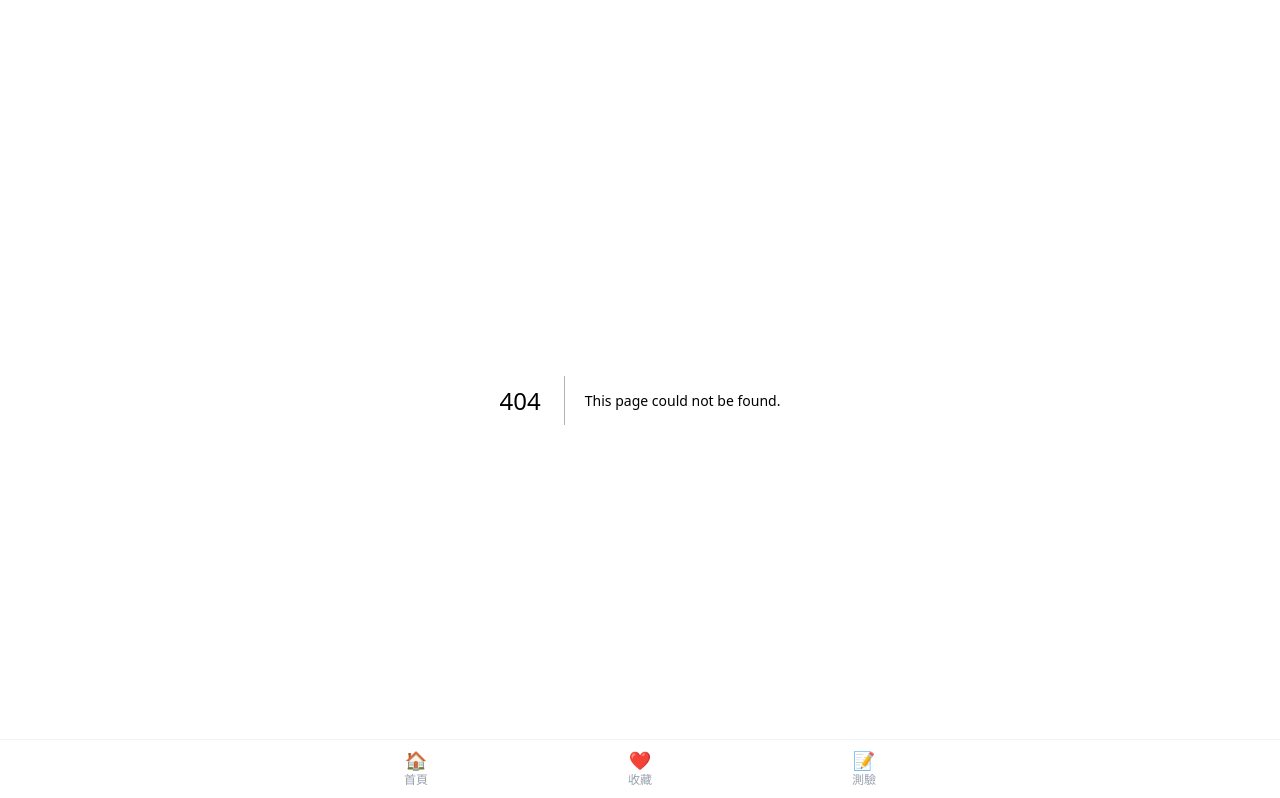
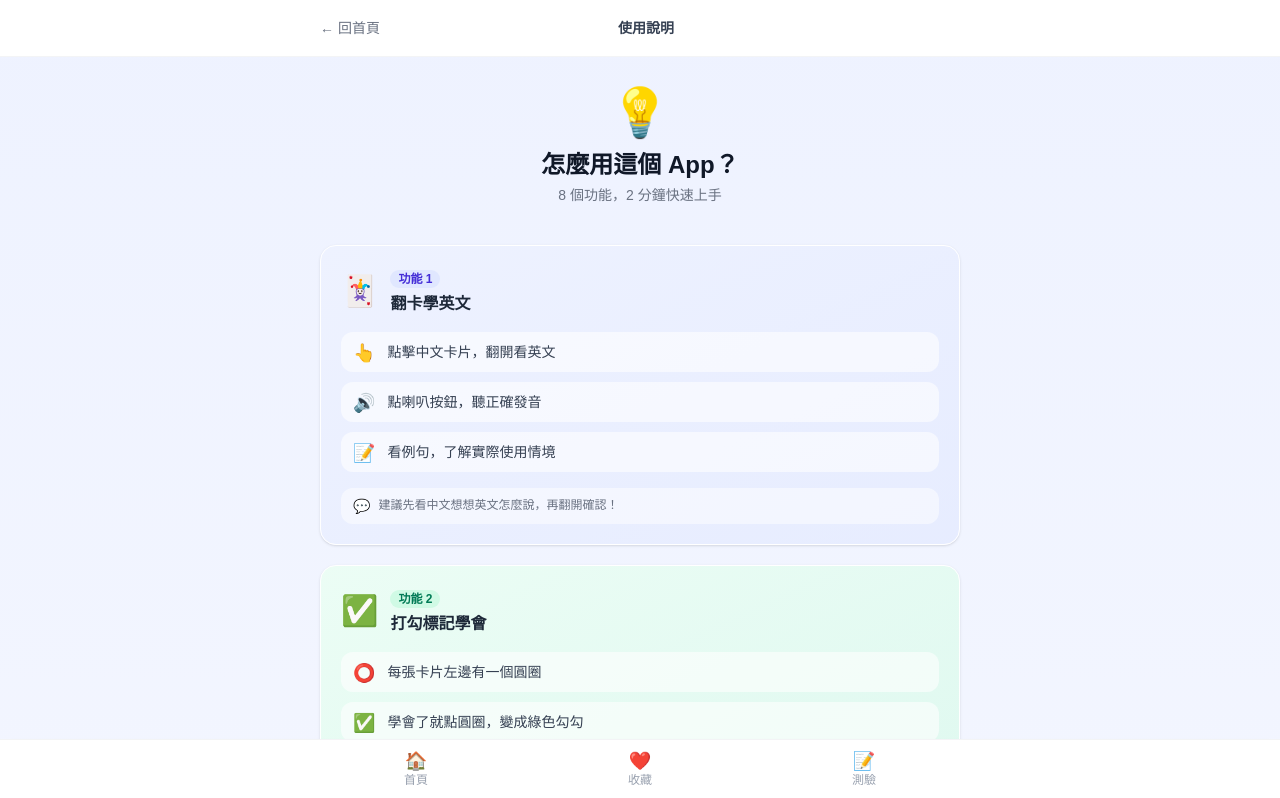
Before and after one commit to anniebababa/english-learning, a Next.js app: page /guide in a window 1280 px wide. Before the commit this address had no page. Shown: the top 798 px of the page. Built offline with nearby package versions, Linux system fonts and the light colour scheme.

Commit message:
Add guide page with illustrated tutorial and CTA button on hero banner

```diff
--- /dev/null
+++ b/src/app/guide/page.tsx
@@ -0,0 +1,176 @@
+import Link from "next/link";
+
+const steps = [
+  {
+    emoji: "🃏",
+    title: "翻卡學英文",
+    color: "from-indigo-50 to-indigo-100/60",
+    badge: "bg-indigo-100 text-indigo-700",
+    steps: [
+      { icon: "👆", text: "點擊中文卡片，翻開看英文" },
+      { icon: "🔊", text: "點喇叭按鈕，聽正確發音" },
+      { icon: "📝", text: "看例句，了解實際使用情境" },
+    ],
+    tip: "建議先看中文想想英文怎麼說，再翻開確認！",
+  },
+  {
+    emoji: "✅",
+    title: "打勾標記學會",
+    color: "from-emerald-50 to-emerald-100/60",
+    badge: "bg-emerald-100 text-emerald-700",
+    steps: [
+      { icon: "⭕", text: "每張卡片左邊有一個圓圈" },
+      { icon: "✅", text: "學會了就點圓圈，變成綠色勾勾" },
+      { icon: "📊", text: "首頁進度卡自動累積學習數量" },
+    ],
+    tip: "打勾的句子卡片會變成淡綠色，方便辨認！",
+  },
+  {
+    emoji: "❤️",
+    title: "收藏喜歡的句子",
+    color: "from-rose-50 to-rose-100/60",
+    badge: "bg-rose-100 text-rose-700",
+    steps: [
+      { icon: "🤍", text: "點卡片右上角的愛心加入收藏" },
+      { icon: "❤️", text: "愛心變紅色表示已收藏" },
+      { icon: "📌", text: "下方導覽列點「收藏」查看所有收藏句子" },
+    ],
+    tip: "收藏特別喜歡或常用的句子，方便複習！",
+  },
+  {
+    emoji: "🎯",
+    title: "設定學習目標",
+    color: "from-amber-50 to-amber-100/60",
+    badge: "bg-amber-100 text-amber-700",
+    steps: [
+      { icon: "📅", text: "首頁「學習目標」卡點「設定目標」" },
+      { icon: "✍️", text: "填入開始日期、結束日期、目標句數" },
+      { icon: "🏃", text: "小跑者會從起點向終點 🏁 前進！" },
+    ],
+    tip: "每個人的目標可以不一樣，由自己決定！",
+  },
+  {
+    emoji: "🎲",
+    title: "測驗模式",
+    color: "from-violet-50 to-violet-100/60",
+    badge: "bg-violet-100 text-violet-700",
+    steps: [
+      { icon: "📝", text: "下方導覽列點「測驗」進入測驗模式" },
+      { icon: "🎯", text: "選擇分類和難度（易／中／難）" },
+      { icon: "🅰️", text: "三選一，選出正確的中文意思" },
+    ],
+    tip: "測驗後可以看進步曲線圖，追蹤自己的成績！",
+  },
+  {
+    emoji: "🔍",
+    title: "關鍵字搜尋",
+    color: "from-sky-50 to-sky-100/60",
+    badge: "bg-sky-100 text-sky-700",
+    steps: [
+      { icon: "💬", text: "首頁搜尋框輸入中文或英文關鍵字" },
+      { icon: "⚡", text: "即時顯示相關句子，不需要按 Enter" },
+      { icon: "✕", text: "點 ✕ 按鈕清除搜尋，回到原始頁面" },
+    ],
+    tip: "試試搜尋「謝謝」或「thank」找相關句子！",
+  },
+  {
+    emoji: "📚",
+    title: "分類學習",
+    color: "from-teal-50 to-teal-100/60",
+    badge: "bg-teal-100 text-teal-700",
+    steps: [
+      { icon: "🗂️", text: "首頁有 12 大分類，每類有子情境" },
+      { icon: "⠿", text: "拖曳右上角的 ⠿ 符號可以調整分類順序" },
+      { icon: "🔖", text: "上方快捷列可直接跳到指定子情境" },
+    ],
+    tip: "把你最常用的分類拖到最上面，方便快速找到！",
+  },
+  {
+    emoji: "🔊",
+    title: "難度標示",
+    color: "from-gray-50 to-gray-100/60",
+    badge: "bg-gray-100 text-gray-700",
+    steps: [
+      { icon: "🟢", text: "「易」—— 5 個字以內的短句" },
+      { icon: "🟡", text: "「中」—— 6〜11 個字的一般句子" },
+      { icon: "🔴", text: "「難」—— 12 個字以上的長句或商務用語" },
+    ],
+    tip: "建議從「易」開始，循序漸進挑戰「難」！",
+  },
+];
+
+export default function GuidePage() {
+  return (
+    <div className="min-h-screen bg-gradient-to-b from-indigo-50 to-white pb-24">
+      {/* 頂部 */}
+      <div className="bg-white border-b border-gray-100 sticky top-0 z-10">
+        <div className="max-w-2xl mx-auto px-4 h-14 flex items-center justify-between">
+          <Link href="/" className="text-sm text-gray-500 hover:text-gray-700 flex items-center gap-1">
+            ← 回首頁
+          </Link>
+          <span className="text-sm font-semibold text-gray-700">使用說明</span>
+          <div className="w-12" />
+        </div>
+      </div>
+
+      <div className="max-w-2xl mx-auto px-4 pt-8">
+        {/* 標題 */}
+        <div className="text-center mb-10">
+          <div className="text-5xl mb-3">💡</div>
+          <h1 className="text-2xl font-bold text-gray-900 mb-1">怎麼用這個 App？</h1>
+          <p className="text-gray-500 text-sm">8 個功能，2 分鐘快速上手</p>
+        </div>
+
+        {/* 功能卡片 */}
+        <div className="space-y-5">
+          {steps.map((section, idx) => (
+            <div
+              key={idx}
+              className={`rounded-2xl bg-gradient-to-br ${section.color} border border-white shadow-sm overflow-hidden`}
+            >
+              <div className="p-5">
+                {/* 標題列 */}
+                <div className="flex items-center gap-3 mb-4">
+                  <span className="text-3xl leading-none">{section.emoji}</span>
+                  <div>
+                    <span className={`text-xs font-semibold px-2 py-0.5 rounded-full ${section.badge}`}>
+                      功能 {idx + 1}
+                    </span>
+                    <h2 className="text-base font-bold text-gray-800 mt-0.5">{section.title}</h2>
+                  </div>
+                </div>
+
+                {/* 步驟 */}
+                <div className="space-y-2.5 mb-4">
+                  {section.steps.map((step, i) => (
+                    <div key={i} className="flex items-start gap-3 bg-white/60 rounded-xl px-3 py-2.5">
+                      <span className="text-lg leading-none mt-0.5 shrink-0">{step.icon}</span>
+                      <p className="text-sm text-gray-700">{step.text}</p>
+                    </div>
+                  ))}
+                </div>
+
+                {/* 小提示 */}
+                <div className="flex items-start gap-2 bg-white/50 rounded-xl px-3 py-2">
+                  <span className="text-sm shrink-0">💬</span>
+                  <p className="text-xs text-gray-500 leading-relaxed">{section.tip}</p>
+                </div>
+              </div>
+            </div>
+          ))}
+        </div>
+
+        {/* 底部 CTA */}
+        <div className="mt-10 text-center">
+          <p className="text-gray-400 text-sm mb-4">準備好了嗎？開始學英文吧！</p>
+          <Link
+            href="/"
+            className="inline-block px-8 py-3 bg-indigo-600 hover:bg-indigo-700 text-white font-semibold rounded-2xl transition-colors shadow-sm"
+          >
+            🚀 開始學習
+          </Link>
+        </div>
+      </div>
+    </div>
+  );
+}
--- a/src/app/page.tsx
+++ b/src/app/page.tsx
@@ -1,4 +1,5 @@
 import Image from "next/image";
+import Link from "next/link";
 import HomeClient from "@/components/HomeClient";
 import SearchSection from "@/components/SearchSection";
 import CategoryGrid from "@/components/CategoryGrid";
@@ -26,6 +27,12 @@ export default function Home() {
           <p className="text-sm sm:text-base text-gray-500 mt-2 leading-relaxed">
             每天一句，<br className="sm:hidden" />輕鬆開口說英文
           </p>
+          <Link
+            href="/guide"
+            className="mt-4 inline-flex items-center gap-1.5 self-start px-4 py-2 bg-white/80 hover:bg-white backdrop-blur-sm text-indigo-700 text-xs font-semibold rounded-full shadow-sm border border-indigo-100 transition-all hover:shadow-md"
+          >
+            💡 使用介紹 &amp; 說明
+          </Link>
         </div>
       </div>
 
```
